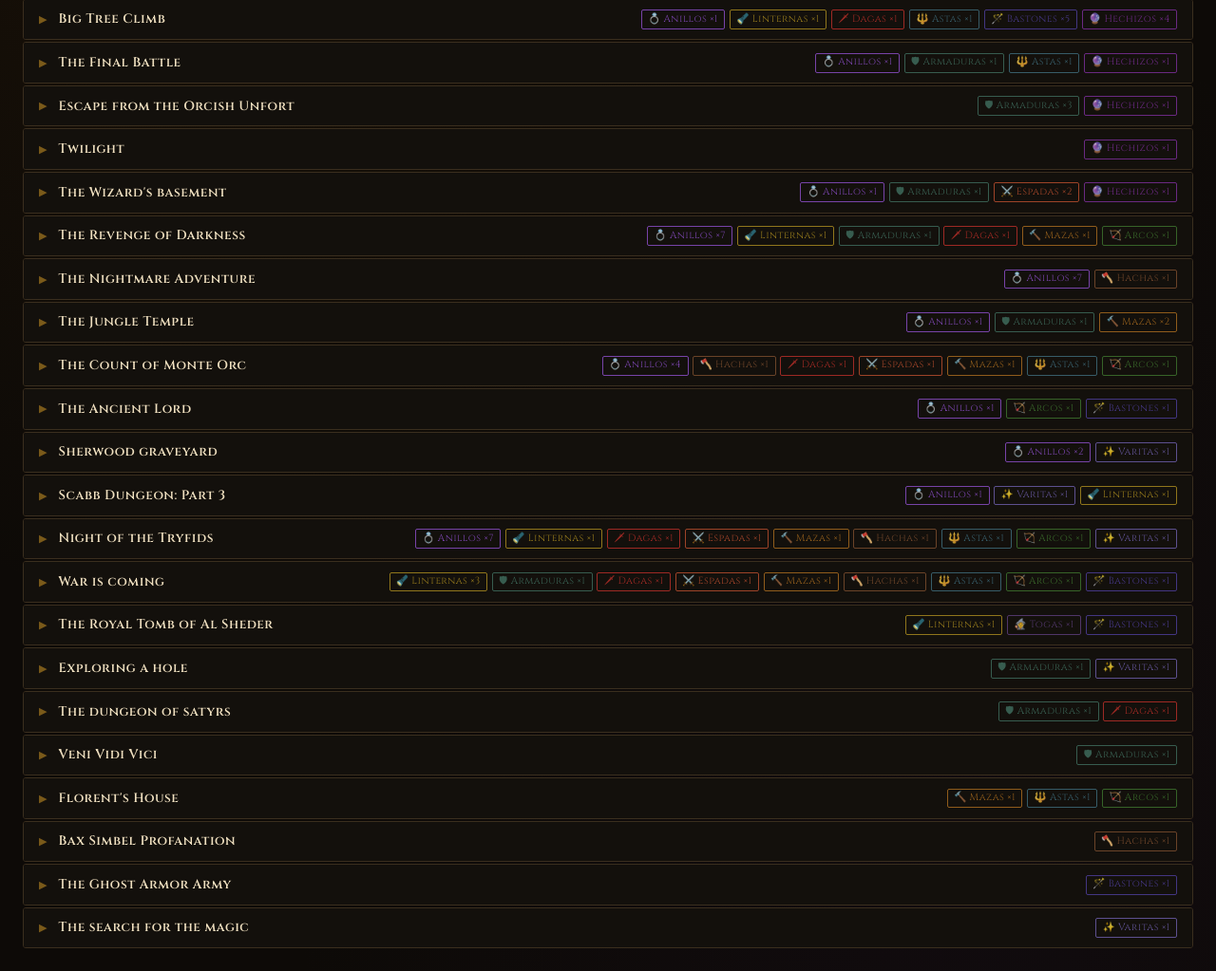
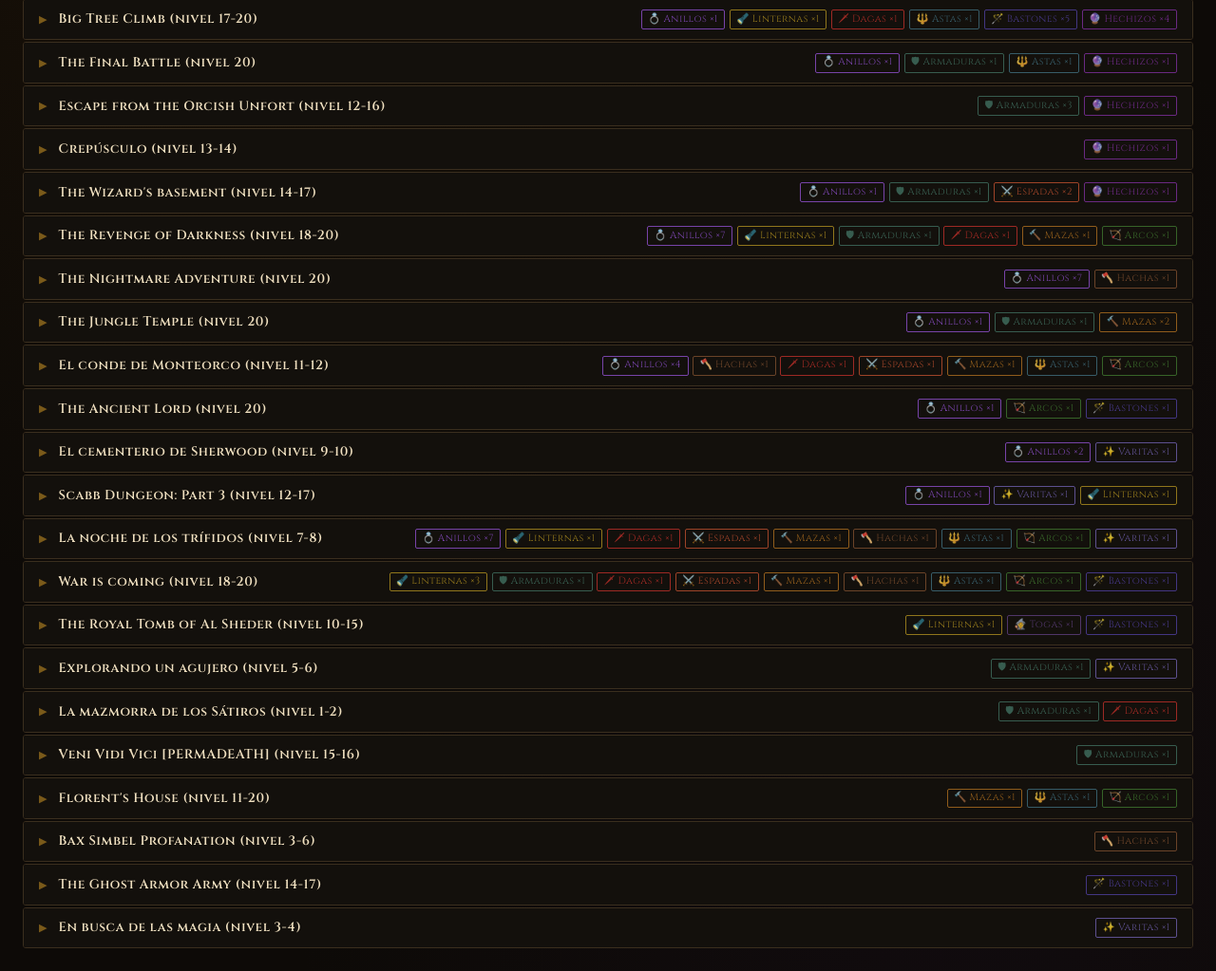
Before and after one commit to jjgomezrosado/jjgomezrosado.github.io, a plain HTML site: page unepic.html in a window 1280 px wide. Shown: the part 343-1366 px from the top of the page at 95% size. Drawn offline with nearby package versions, Linux system fonts and the light colour scheme.

Commit message:
[ADD] Map info

```diff
--- a/unepic.html
+++ b/unepic.html
@@ -431,7 +431,7 @@ const SUB2CAT = { Daga:"Dagas", Espada:"Espadas", Maza:"Mazas", Hacha:"Hachas",
 
 // Mapa de ítems por mapa (del Excel - hoja Índice)
 const MAPS = [
-  { name:"Big Tree Climb", drops:[
+  { name:"Big Tree Climb", author:"Luminous", cat:"Mapas oficiales", players:"1-4", level:"17-20", desc:"The raid in the old castle made possible a new beginning, al that's left is choose a destination. A story driven dungeon with 150+ rooms (bring a sandwich and some cofee), well hidden secrets, devilish made puzzles and tough challenges.", drops:[
     { cat:"Anillos",   nombre:"Kanmuru's Bracelet",  garantizado:false },
     { cat:"Linternas", nombre:"Hex-Clock",            garantizado:false },
     { cat:"Armas",     nombre:"Golden Knife",         sub:"Daga",    garantizado:false },
@@ -446,29 +446,29 @@ const MAPS = [
     { cat:"Hechizos",  nombre:"Magic bolt",           garantizado:true  },
     { cat:"Hechizos",  nombre:"Advanced regeneration",garantizado:true  },
   ]},
-  { name:"The Final Battle", drops:[
+  { name:"The Final Battle", author:"Linefall", cat:"Mapas oficiales", players: "3-4", level:"20", desc: "Heroes have a really difficult choise on their way. Take gold and leave the curse, or try to save thousands of lives? What will you decide?", drops:[
     { cat:"Anillos",   nombre:"Ring of Gendurion",        garantizado:false },
     { cat:"Armaduras", nombre:"Armor of Gendurion",       garantizado:false },
     { cat:"Armas",     nombre:"Spear of Gendurion",       sub:"Asta",       garantizado:false },
     { cat:"Hechizos",  nombre:"Slow",                     garantizado:false },
   ]},
-  { name:"Escape from the Orcish Unfort", drops:[
+  { name:"Escape from the Orcish Unfort", author:"MarcusXDeadly", cat:"Mapas oficiales", players:"4", level:"12-16", desc:"While getting away from orcish chase, heroes discover some strange undeground dungeon. It seems the only way to escape is to explore these gloomy tunnels.", drops:[
     { cat:"Armaduras", nombre:"Golem Armor",               garantizado:false },
     { cat:"Armaduras", nombre:"Blessed armor of Raak",     garantizado:false },
     { cat:"Armaduras", nombre:"Blessed thornmail of Cecil", garantizado:false },
     { cat:"Hechizos",  nombre:"Titan strength",            garantizado:false },
   ]},
-  { name:"Twilight", drops:[
+  { name:"Crepúsculo", author:"@unepic_fran", cat:"Mapas de Unepic", players:"3", level:"13-14", desc:"", drops:[
     { cat:"Hechizos", nombre:"Undying magic", garantizado:false },
   ]},
-  { name:"The Wizard's basement", drops:[
+  { name:"The Wizard's basement", author:"SpikeFoxyYoshi", cat:"Mapas de Unepic", players:"2-4", level:"14-17", desc:"War is a matter intelligent beings will always be faced to. You don't escape the rule. What matters now is which army you will side to survive... or make profit. Choose wisely, war is coming.", drops:[
     { cat:"Anillos",   nombre:"Blessed ring of Manasa",          garantizado:false },
     { cat:"Armaduras", nombre:"Umbra's Leather armor of evasion", garantizado:false },
     { cat:"Armas",     nombre:"Edward's Cursed Blade",           sub:"Espada", garantizado:false },
     { cat:"Armas",     nombre:"Spike's eviscerator",             sub:"Espada", garantizado:false },
     { cat:"Hechizos",  nombre:"Undying magic",                   garantizado:true },
   ]},
-  { name:"The Revenge of Darkness", drops:[
+  { name:"The Revenge of Darkness", author:"Marfolog", cat:"Mapas oficiales", players:"1-2", level:"18-20", desc:"Heroes were executed as a traitors of the King. But for some reason, after their death they got to the World of Dead. What will they choose? Helping Darkness for their lives or die in the place of Dead? Only you will decide!", drops:[
     { cat:"Anillos",   nombre:"Ring of Axe Mastery",      garantizado:false },
     { cat:"Anillos",   nombre:"Ring of Bow Mastery",      garantizado:false },
     { cat:"Anillos",   nombre:"Ring of Dagger Mastery",   garantizado:false },
@@ -482,7 +482,7 @@ const MAPS = [
     { cat:"Armas",     nombre:"Bonebreaker",              sub:"Maza",  garantizado:false },
     { cat:"Armas",     nombre:"Hellfire Bow",             sub:"Arco",  garantizado:false },
   ]},
-  { name:"The Nightmare Adventure", drops:[
+  { name:"The Nightmare Adventure", author:"Marfolog", cat:"Mapas oficiales", players:"4", level:"20", desc:"Heroes found strange catacombs, where according to the legend lives an anchient creature, that can do anything. Heroes take their risk and go to the catacombs, where they will find good loot or their death.", drops:[
     { cat:"Anillos", nombre:"Ring of alteration mastery", garantizado:false },
     { cat:"Anillos", nombre:"Ring of arcane mastery",     garantizado:false },
     { cat:"Anillos", nombre:"Ring of fire mastery",       garantizado:false },
@@ -492,13 +492,13 @@ const MAPS = [
     { cat:"Anillos", nombre:"Ring of Immortal",           garantizado:false },
     { cat:"Armas",   nombre:"Axe of the crypt keeper",   sub:"Hacha", garantizado:false },
   ]},
-  { name:"The Jungle Temple", drops:[
+  { name:"The Jungle Temple", author:"Marfolog", cat:"Mapas oficiales", players:"3-4", level:"20", desc:"Heroes were travelling around the world and found a trange jungle temple. What lies inside? Will they risk their lives and try to explore it?", drops:[
     { cat:"Anillos",   nombre:"Ring of the Assassin", garantizado:false },
     { cat:"Armaduras", nombre:"Executor Armor",        garantizado:false },
     { cat:"Armas",     nombre:"Healing Idol",          sub:"Maza",  garantizado:false },
     { cat:"Armas",     nombre:"Hammer of Justice",     sub:"Maza",  garantizado:false },
   ]},
-  { name:"The Count of Monte Orc", drops:[
+  { name:"El conde de Monteorco", author:"@unepic_fran", cat:"Mapas de Unepic", players:"3", level:"11-12", desc:"", drops:[
     { cat:"Anillos", nombre:"Kol'Zarek's Ring of Strength",       garantizado:false },
     { cat:"Anillos", nombre:"Blue Ring of Ras'kah",               garantizado:false },
     { cat:"Anillos", nombre:"Protective ring of ice",             garantizado:false },
@@ -510,22 +510,22 @@ const MAPS = [
     { cat:"Armas",   nombre:"Eviscerax",    sub:"Asta",   garantizado:false },
     { cat:"Armas",   nombre:"Deathwind",    sub:"Arco",   garantizado:false },
   ]},
-  { name:"The Ancient Lord", drops:[
+  { name:"The Ancient Lord", author:"Linefall", cat:"Mapas oficiales", players:"3-4", level:"20", desc:"", drops:[
     { cat:"Anillos", nombre:"Ring of the Ancient Lord",    garantizado:false },
     { cat:"Armas",   nombre:"Acidic Tear",                sub:"Arco",    garantizado:false },
     { cat:"Armas",   nombre:"Ancient Elemental Staff",    sub:"Bastón",  garantizado:false },
   ]},
-  { name:"Sherwood graveyard", drops:[
+  { name:"El cementerio de Sherwood", author:"@unepic_fran", cat:"Mapas de Unepic", players:"3", level:"9-10", desc:"", drops:[
     { cat:"Anillos", nombre:"Protective Ring of Maldur", garantizado:false },
     { cat:"Anillos", nombre:"Skull ring",                garantizado:false },
     { cat:"Armas",   nombre:"Incendya",                 sub:"Varita", garantizado:false },
   ]},
-  { name:"Scabb Dungeon: Part 3", drops:[
+  { name:"Scabb Dungeon: Part 3", author:"Corentin Brûlé", cat:"Mapas oficiales", players:"1", level:"12-17", desc:"", drops:[
     { cat:"Anillos", nombre:"Cursed Ring of Slow", garantizado:false },
     { cat:"Varitas", nombre:"Venomia", garantizado:false },
     { cat:"Linternas", nombre:"Voodoo Head", garantizado:false },
   ]},
-  { name:"Night of the Tryfids", drops:[
+  { name:"La noche de los trífidos", author:"@unepic_fran", cat:"Mapas de Unepic", players:"3", level:"7-8", desc:"", drops:[
     { cat:"Anillos",   nombre:"Ring of the Warlock",             garantizado:false },
     { cat:"Anillos",   nombre:"Protective ring of the mage",     garantizado:false },
     { cat:"Anillos",   nombre:"Red Ring of Kal'Hor",             garantizado:false },
@@ -542,7 +542,7 @@ const MAPS = [
     { cat:"Armas",     nombre:"Skorpion",   sub:"Arco",   garantizado:false },
     { cat:"Armas",     nombre:"Gelita",     sub:"Varita", garantizado:false },
   ]},
-  { name:"War is coming", drops:[
+  { name:"War is coming", author:"Corentin Brûlé", cat:"Mapas oficiales", players:"2-4", level:"18-20", desc:"", drops:[
     { cat:"Linternas", nombre:"Crystal of Archmage",          garantizado:false },
     { cat:"Linternas", nombre:"Holy Cross",                   garantizado:false },
     { cat:"Linternas", nombre:"Lantern",                      garantizado:false },
@@ -555,34 +555,34 @@ const MAPS = [
     { cat:"Armas",     nombre:"Drill",     sub:"Arco",    garantizado:false },
     { cat:"Armas",     nombre:"Great Staff of the Alchemist", sub:"Bastón", garantizado:false },
   ]},
-  { name:"The Royal Tomb of Al Sheder", drops:[
+  { name:"The Royal Tomb of Al Sheder", author:"MarcusXDeadly", cat:"Mapas oficiales", players:"4", level:"10-15", desc:"", drops:[
     { cat:"Linternas", nombre:"Blessed platemail of Luxor", garantizado:false },
     { cat:"Togas",     nombre:"Peices of Demonic armor",    garantizado:false },
     { cat:"Armas",     nombre:"Demonic staff",              sub:"Bastón", garantizado:false },
   ]},
-  { name:"Exploring a hole", drops:[
+  { name:"Explorando un agujero", author:"@unepic_fran", cat:"Mapas de Unepic", players:"3", level:"5-6", desc:"", drops:[
     { cat:"Armaduras", nombre:"Skeleton costume", garantizado:false },
     { cat:"Armas",     nombre:"Pyrita",           sub:"Varita", garantizado:false },
   ]},
-  { name:"The dungeon of satyrs", drops:[
+  { name:"La mazmorra de los Sátiros", author:"@unepic_fran", cat:"Mapas de Unepic", players:"3", level:"1-2", desc:"", drops:[
     { cat:"Armaduras", nombre:"Santa clothes", garantizado:false },
     { cat:"Armas",     nombre:"Gaetha",        sub:"Daga",  garantizado:false },
   ]},
-  { name:"Veni Vidi Vici", drops:[
+  { name:"Veni Vidi Vici [PERMADEATH]", author:"@juan_barbosa", cat:"Mapas oficiales", players:"1-2", level:"15-16", desc:"", drops:[
     { cat:"Armaduras", nombre:"Baller's armor", garantizado:false },
   ]},
-  { name:"Florent's House", drops:[
+  { name:"Florent's House", author:"PeterWar", cat:"Mapas oficiales", players:"1-2", level:"11-20", desc:"", drops:[
     { cat:"Armas", nombre:"Demolisher",   sub:"Maza", garantizado:false },
     { cat:"Armas", nombre:"LanceLoth",    sub:"Asta", garantizado:false },
     { cat:"Armas", nombre:"Ranged Anger", sub:"Arco", garantizado:false },
   ]},
-  { name:"Bax Simbel Profanation", drops:[
+  { name:"Bax Simbel Profanation", author:"Enrique Colinet @Baxayaun", cat:"Mapas oficiales", players:"1", level:"3-6", desc:"", drops:[
     { cat:"Armas", nombre:"Horga'hn Axe", sub:"Hacha", garantizado:false },
   ]},
-  { name:"The Ghost Armor Army", drops:[
+  { name:"The Ghost Armor Army", author:"@juan_barbosa", cat:"Mapas oficiales", players:"2", level:"14-17", desc:"", drops:[
     { cat:"Armas", nombre:"CubanB's Staff", sub:"Bastón", garantizado:false },
   ]},
-  { name:"The search for the magic", drops:[
+  { name:"En busca de las magia", author:"@unepic_fran", cat:"Mapas de Unepic", players:"3", level:"3-4", desc:"", drops:[
     { cat:"Armas", nombre:"Arkanita", sub:"Varita", garantizado:false },
   ]},
 ];
@@ -719,7 +719,7 @@ function renderMapList(search, catFilter) {
     row.innerHTML = `
       <div class="map-row-header">
         <span class="map-row-arrow">▶</span>
-        <span class="map-row-name">${map.name}</span>
+        <span class="map-row-name">${map.name} (nivel ${map.level})</span>
         <div class="map-row-badges">${badges}</div>
       </div>
       <div class="map-row-body">
```
